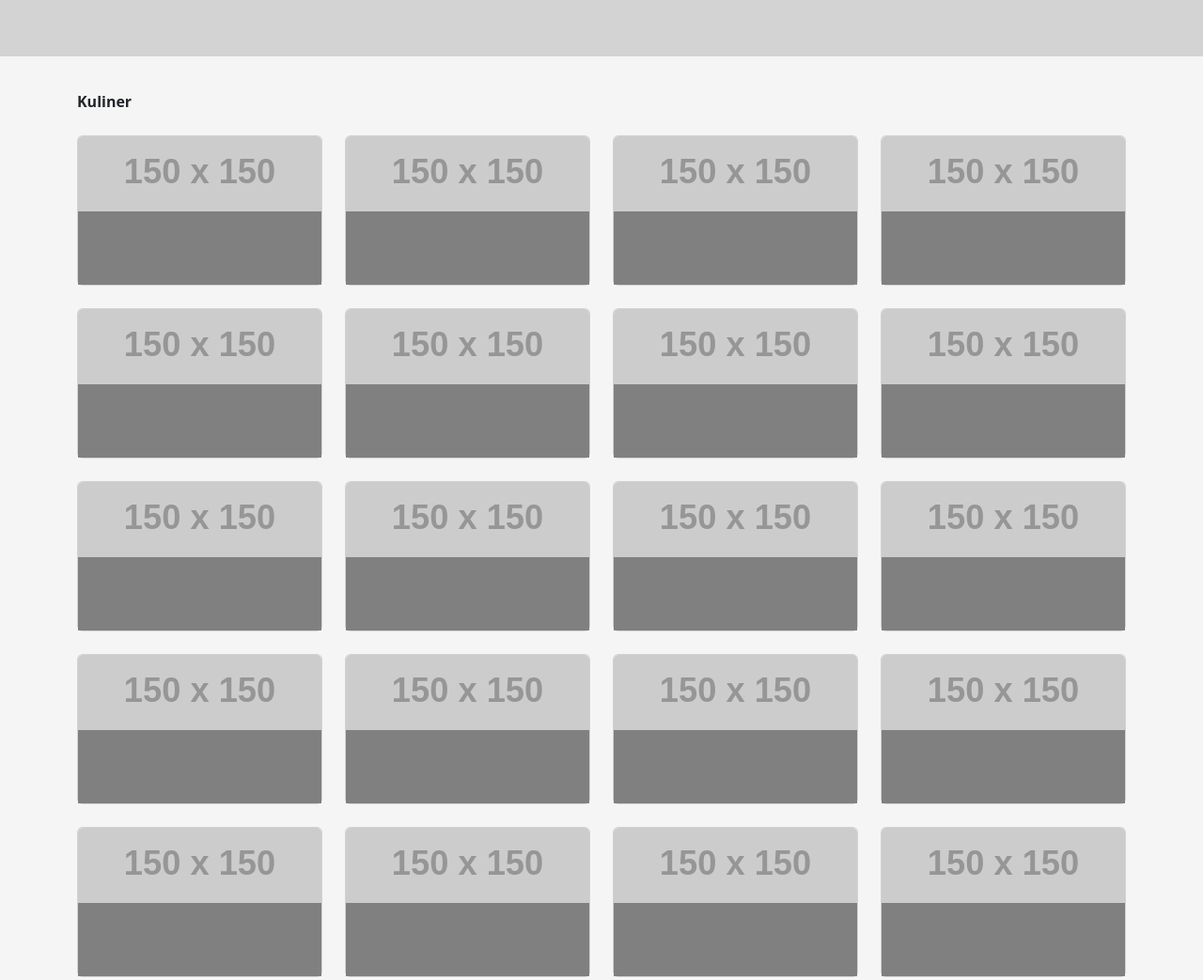
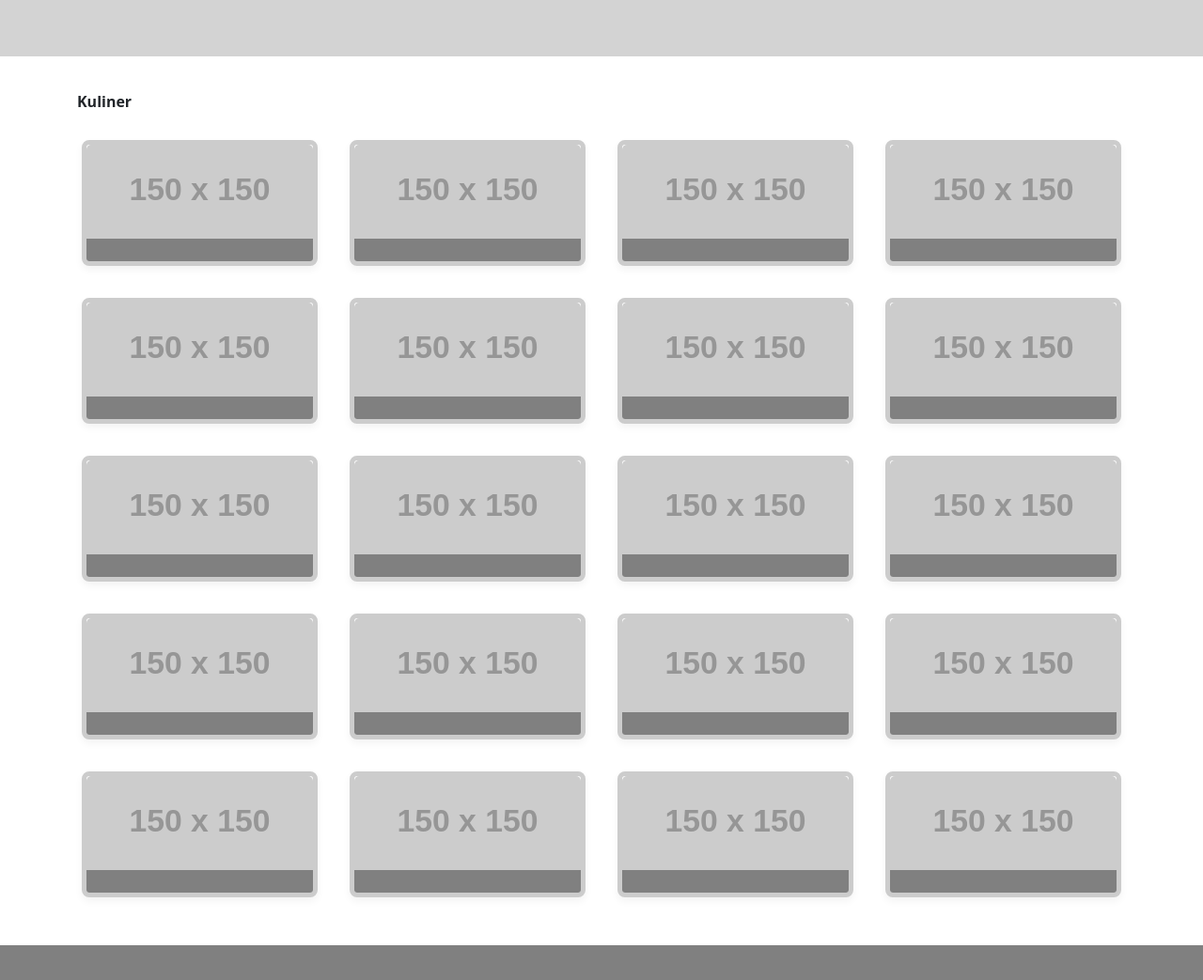
Before and after one commit to kazariii/Projek_DDAP, a plain HTML site: page index.html in a window 1280 px wide. Shown: the top 1043 px of the page at 94% size. Drawn offline with nearby package versions, Linux system fonts and the light colour scheme; placeholder pictures from the web are drawn by us.

Commit message:
Update index.html

```diff
--- a/index.html
+++ b/index.html
@@ -1,13 +1,23 @@
 <!DOCTYPE html>
 <html lang="en">
   <head>
-  <meta charset="UTF-8">
-  <meta name="viewport" content="width=device-width, initial-scale=1">
+    <meta charset="UTF-8" />
+    <meta name="viewport" content="width=device-width, initial-scale=1" />
     <title>Desktop - Kuliner</title>
-  <link href="https://cdn.jsdelivr.net/npm/bootstrap@5.3.0/dist/css/bootstrap.min.css" rel="stylesheet">
+    <link href="https://cdn.jsdelivr.net/npm/bootstrap@5.3.0/dist/css/bootstrap.min.css" rel="stylesheet" />
     <style>
+      html,
       body {
-      background-color: #f5f5f5;
+        height: 100%;
+        margin: 0;
+      }
+      .container-fluid {
+        display: flex;
+        flex-direction: column;
+        min-height: 100vh;
+      }
+      .content {
+        flex: 1;
       }
       .header {
         height: 60px;
@@ -16,15 +26,28 @@
       }
       .footer {
         height: 80px;
-      background-color: #d3d3d3;
+        background-color: grey;
         margin-top: 30px;
       }
       .card {
-      height: 160px;
+        border: 5px solid #ccc; /* Border yang lebih tebal */
+        border-radius: 8px;
+        overflow: hidden;
+        box-shadow: 0 4px 8px rgba(0, 0, 0, 0.05);
+        height: auto;
+        max-width: 100%; /* Mengurangi lebar card lebih jauh */
+        margin: 5px; /* Mengurangi margin atas dan bawah */
       }
       .card-img-top {
-      height: 80px;
+        width: 100%;
+        height: 100px;
         object-fit: cover;
+      }
+      .card-body {
+        background-color: #e0e0e0;
+        padding: 12px;
+        font-size: 14px;
+        text-align: center;
       }
       .card-text {
         font-size: 0.85rem;
@@ -32,7 +55,6 @@
     </style>
   </head>
   <body>
-
     <div class="container-fluid">
       <!-- Header -->
       <div class="row">
@@ -49,11 +71,10 @@
 
         <!-- Grid of Cards: 4 columns -->
         <div class="row row-cols-2 row-cols-md-4 g-4">
-
           <div class="col">
             <div class="card">
-            <img src="https://via.placeholder.com/150" class="card-img-top">
-            <div class="card-body" style="background-color: grey;">
+              <img src="https://via.placeholder.com/150" class="card-img-top" />
+              <div class="card-body" style="background-color: grey">
                 <p class="card-text"></p>
               </div>
             </div>
@@ -61,8 +82,8 @@
 
           <div class="col">
             <div class="card">
-            <img src="https://via.placeholder.com/150" class="card-img-top">
-            <div class="card-body" style="background-color: grey;">
+              <img src="https://via.placeholder.com/150" class="card-img-top" />
+              <div class="card-body" style="background-color: grey">
                 <p class="card-text"></p>
               </div>
             </div>
@@ -70,8 +91,8 @@
 
           <div class="col">
             <div class="card">
-            <img src="https://via.placeholder.com/150" class="card-img-top">
-            <div class="card-body" style="background-color: grey;">
+              <img src="https://via.placeholder.com/150" class="card-img-top" />
+              <div class="card-body" style="background-color: grey">
                 <p class="card-text"></p>
               </div>
             </div>
@@ -79,8 +100,8 @@
 
           <div class="col">
             <div class="card">
-            <img src="https://via.placeholder.com/150" class="card-img-top">
-            <div class="card-body" style="background-color: grey;">
+              <img src="https://via.placeholder.com/150" class="card-img-top" />
+              <div class="card-body" style="background-color: grey">
                 <p class="card-text"></p>
               </div>
             </div>
@@ -88,8 +109,8 @@
 
           <div class="col">
             <div class="card">
-            <img src="https://via.placeholder.com/150" class="card-img-top">
-            <div class="card-body" style="background-color: grey;">
+              <img src="https://via.placeholder.com/150" class="card-img-top" />
+              <div class="card-body" style="background-color: grey">
                 <p class="card-text"></p>
               </div>
             </div>
@@ -97,8 +118,8 @@
 
           <div class="col">
             <div class="card">
-            <img src="https://via.placeholder.com/150" class="card-img-top">
-            <div class="card-body" style="background-color: grey;">
+              <img src="https://via.placeholder.com/150" class="card-img-top" />
+              <div class="card-body" style="background-color: grey">
                 <p class="card-text"></p>
               </div>
             </div>
@@ -106,8 +127,8 @@
 
           <div class="col">
             <div class="card">
-            <img src="https://via.placeholder.com/150" class="card-img-top">
-            <div class="card-body" style="background-color: grey;">
+              <img src="https://via.placeholder.com/150" class="card-img-top" />
+              <div class="card-body" style="background-color: grey">
                 <p class="card-text"></p>
               </div>
             </div>
@@ -115,8 +136,8 @@
 
           <div class="col">
             <div class="card">
-            <img src="https://via.placeholder.com/150" class="card-img-top">
-            <div class="card-body" style="background-color: grey;">
+              <img src="https://via.placeholder.com/150" class="card-img-top" />
+              <div class="card-body" style="background-color: grey">
                 <p class="card-text"></p>
               </div>
             </div>
@@ -124,8 +145,8 @@
 
           <div class="col">
             <div class="card">
-            <img src="https://via.placeholder.com/150" class="card-img-top">
-            <div class="card-body" style="background-color: grey;">
+              <img src="https://via.placeholder.com/150" class="card-img-top" />
+              <div class="card-body" style="background-color: grey">
                 <p class="card-text"></p>
               </div>
             </div>
@@ -133,8 +154,8 @@
 
           <div class="col">
             <div class="card">
-            <img src="https://via.placeholder.com/150" class="card-img-top">
-            <div class="card-body" style="background-color: grey;">
+              <img src="https://via.placeholder.com/150" class="card-img-top" />
+              <div class="card-body" style="background-color: grey">
                 <p class="card-text"></p>
               </div>
             </div>
@@ -142,8 +163,8 @@
 
           <div class="col">
             <div class="card">
-            <img src="https://via.placeholder.com/150" class="card-img-top">
-            <div class="card-body" style="background-color: grey;">
+              <img src="https://via.placeholder.com/150" class="card-img-top" />
+              <div class="card-body" style="background-color: grey">
                 <p class="card-text"></p>
               </div>
             </div>
@@ -151,8 +172,8 @@
 
           <div class="col">
             <div class="card">
-            <img src="https://via.placeholder.com/150" class="card-img-top">
-            <div class="card-body" style="background-color: grey;">
+              <img src="https://via.placeholder.com/150" class="card-img-top" />
+              <div class="card-body" style="background-color: grey">
                 <p class="card-text"></p>
               </div>
             </div>
@@ -160,8 +181,8 @@
 
           <div class="col">
             <div class="card">
-            <img src="https://via.placeholder.com/150" class="card-img-top">
-            <div class="card-body" style="background-color: grey;">
+              <img src="https://via.placeholder.com/150" class="card-img-top" />
+              <div class="card-body" style="background-color: grey">
                 <p class="card-text"></p>
               </div>
             </div>
@@ -169,8 +190,8 @@
 
           <div class="col">
             <div class="card">
-            <img src="https://via.placeholder.com/150" class="card-img-top">
-            <div class="card-body" style="background-color: grey;">
+              <img src="https://via.placeholder.com/150" class="card-img-top" />
+              <div class="card-body" style="background-color: grey">
                 <p class="card-text"></p>
               </div>
             </div>
@@ -178,8 +199,8 @@
 
           <div class="col">
             <div class="card">
-            <img src="https://via.placeholder.com/150" class="card-img-top">
-            <div class="card-body" style="background-color: grey;">
+              <img src="https://via.placeholder.com/150" class="card-img-top" />
+              <div class="card-body" style="background-color: grey">
                 <p class="card-text"></p>
               </div>
             </div>
@@ -187,8 +208,8 @@
 
           <div class="col">
             <div class="card">
-            <img src="https://via.placeholder.com/150" class="card-img-top">
-            <div class="card-body" style="background-color: grey;">
+              <img src="https://via.placeholder.com/150" class="card-img-top" />
+              <div class="card-body" style="background-color: grey">
                 <p class="card-text"></p>
               </div>
             </div>
@@ -196,8 +217,8 @@
 
           <div class="col">
             <div class="card">
-            <img src="https://via.placeholder.com/150" class="card-img-top">
-            <div class="card-body" style="background-color: grey;">
+              <img src="https://via.placeholder.com/150" class="card-img-top" />
+              <div class="card-body" style="background-color: grey">
                 <p class="card-text"></p>
               </div>
             </div>
@@ -205,8 +226,8 @@
 
           <div class="col">
             <div class="card">
-            <img src="https://via.placeholder.com/150" class="card-img-top">
-            <div class="card-body" style="background-color: grey;">
+              <img src="https://via.placeholder.com/150" class="card-img-top" />
+              <div class="card-body" style="background-color: grey">
                 <p class="card-text"></p>
               </div>
             </div>
@@ -214,8 +235,8 @@
 
           <div class="col">
             <div class="card">
-            <img src="https://via.placeholder.com/150" class="card-img-top">
-            <div class="card-body" style="background-color: grey;">
+              <img src="https://via.placeholder.com/150" class="card-img-top" />
+              <div class="card-body" style="background-color: grey">
                 <p class="card-text"></p>
               </div>
             </div>
@@ -223,8 +244,8 @@
 
           <div class="col">
             <div class="card">
-            <img src="https://via.placeholder.com/150" class="card-img-top">
-            <div class="card-body" style="background-color: grey;">
+              <img src="https://via.placeholder.com/150" class="card-img-top" />
+              <div class="card-body" style="background-color: grey">
                 <p class="card-text"></p>
               </div>
             </div>
@@ -237,6 +258,5 @@
         <div class="col-12 footer"></div>
       </div>
     </div>
-
   </body>
 </html>
```
Lines whose indentation alone changed are shown as unchanged.
